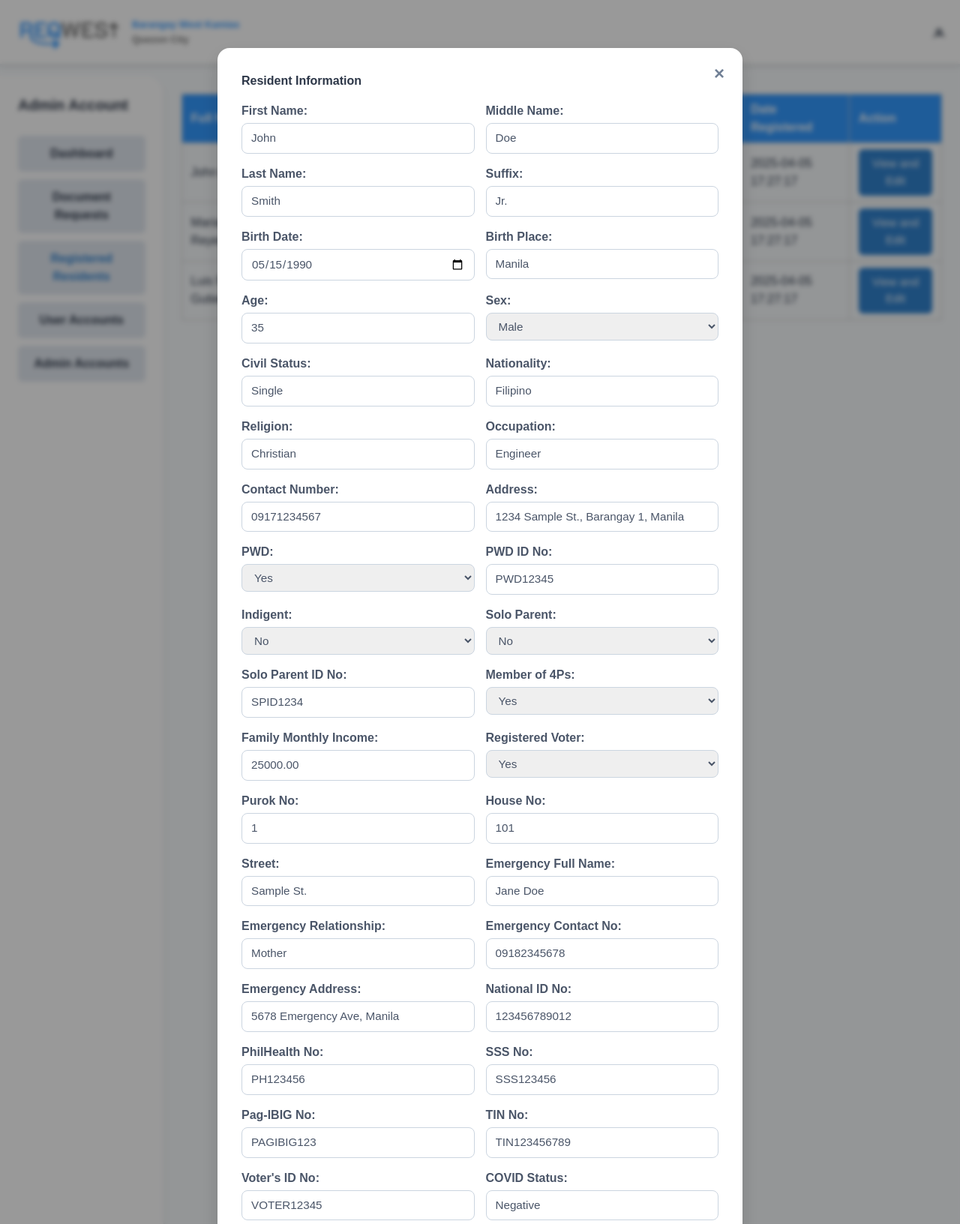
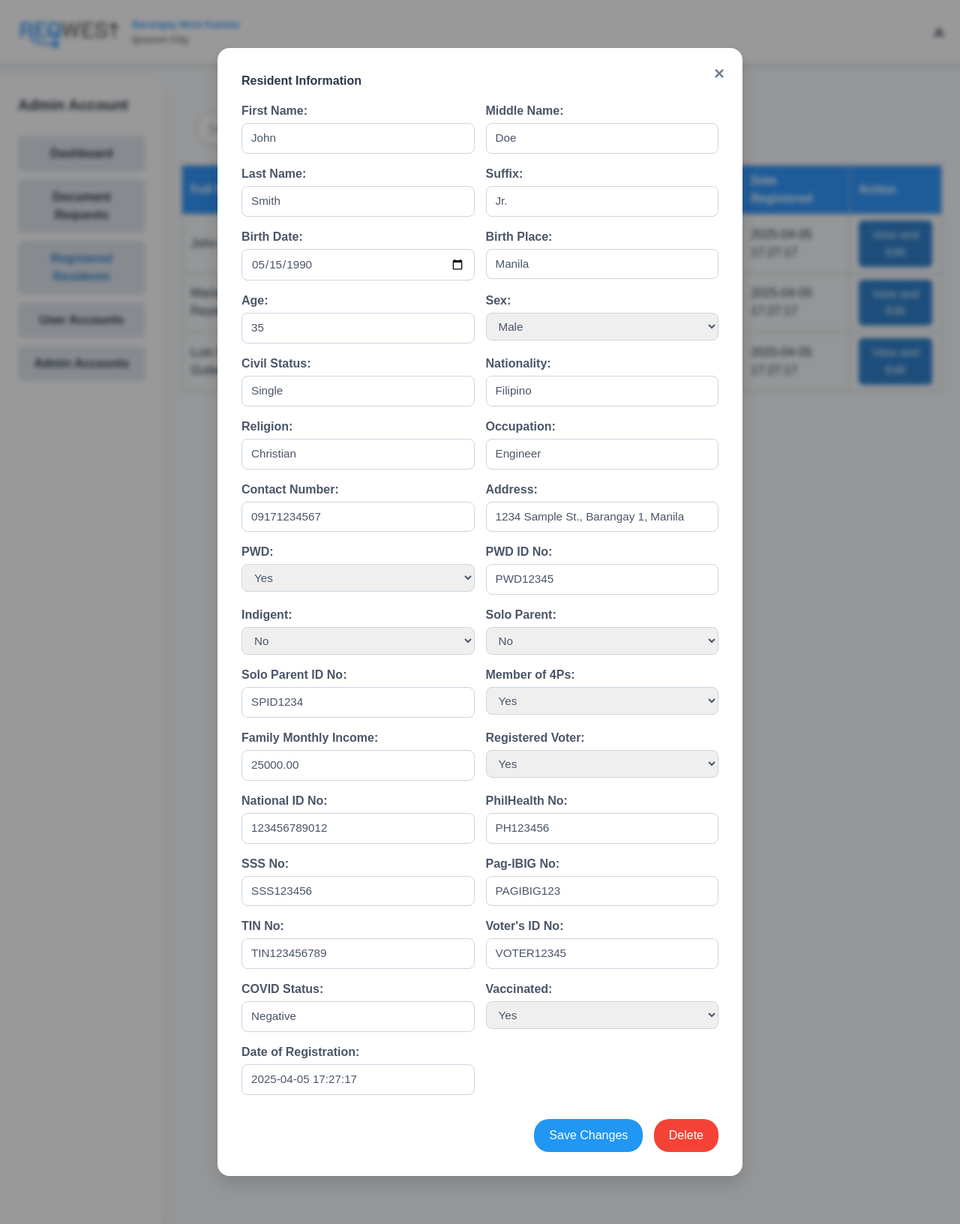
Before and after one commit to Euroboss213/Capstone-DIT3-2, a PHP site: page /admin/adminResidents.php in a window 1280 px wide, after a click on "View and Edit". Shown: the whole page at 75% size. Run offline with PHP 8.4, Linux system fonts and the light colour scheme; data comes from the database, SQL or seed files in the repository.

Commit message:
updated residents page

```diff
--- a/admin/adminResidents.php
+++ b/admin/adminResidents.php
@@ -44,6 +44,11 @@
 
     <!-- Main Content -->
     <main class="main-content">
+    <div class="top-bar">
+  <input type="text" id="searchInput" placeholder="Search residents..." class="search-bar" onkeyup="filterTable()" />
+  <button class="add-btn" onclick="openNewResidentModal()">+ Add New Resident</button>
+  </div>
+
       <?php
       $conn = new mysqli("localhost", "root", "", "admin");
       if ($conn->connect_error) {
@@ -106,7 +111,6 @@
     <select id="sex" name="sex">
         <option value="Male">Male</option>
         <option value="Female">Female</option>
-        <option value="Other">Other</option>
     </select>
 </label>
 <label>Civil Status: <input type="text" id="civil_status" name="civil_status" /></label>
@@ -148,13 +152,6 @@
         <option value="No">No</option>
     </select>
 </label>
-<label>Purok No: <input type="text" id="purok_no" name="purok_no" /></label>
-<label>House No: <input type="text" id="house_no" name="house_no" /></label>
-<label>Street: <input type="text" id="street" name="street" /></label>
-<label>Emergency Full Name: <input type="text" id="emergency_full_name" name="emergency_full_name" /></label>
-<label>Emergency Relationship: <input type="text" id="emergency_relationship" name="emergency_relationship" /></label>
-<label>Emergency Contact No: <input type="text" id="emergency_contact_no" name="emergency_contact_no" /></label>
-<label>Emergency Address: <input type="text" id="emergency_address" name="emergency_address" /></label>
 <label>National ID No: <input type="text" id="national_id_no" name="national_id_no" /></label>
 <label>PhilHealth No: <input type="text" id="philhealth_no" name="philhealth_no" /></label>
 <label>SSS No: <input type="text" id="sss_no" name="sss_no" /></label>
@@ -169,21 +166,95 @@
     </select>
 </label>
 <label>Date of Registration: <input type="text" id="date_of_registration" name="date_of_registration" readonly /></label>
-<label>Date of Death: <input type="date" id="date_of_death" name="date_of_death" /></label>
-<label>Alive or Deceased:
-    <select id="alive_or_deceased" name="alive_or_deceased">
-        <option value="Alive">Alive</option>
-        <option value="Deceased">Deceased</option>
-    </select>
-</label>
-
             </div>
             <div class="modal-footer">
-              <button type="submit">Save Changes</button>
+            <button type="submit" class="save-btn">Save Changes</button>
+            <button type="button" class="delete-btn" onclick="deleteResident()">Delete</button>
             </div>
           </form>
         </div>
       </div>
+
+      <div id="addModal" class="modal">
+  <div class="modal-content">
+    <span class="close-btn" onclick="closeAddModal()">&times;</span>
+    <h2>Add New Resident</h2>
+    <form id="addResidentForm">
+      <div class="form-grid">
+        <!-- Use same input structure as edit modal but with unique IDs if needed -->
+        <label>First Name: <input type="text" name="first_name" required /></label>
+        <label>Middle Name: <input type="text" name="middle_name" /></label>
+        <label>Last Name: <input type="text" name="last_name" required /></label>
+        <label>Suffix: <input type="text" name="suffix" /></label>
+        <label>Birth Date: <input type="date" name="birth_date" /></label>
+        <label>Birth Place: <input type="text" name="birth_place" /></label>
+        <label>Age: <input type="number" name="age" /></label>
+        <label>Sex:
+          <select name="sex">
+            <option value="Male">Male</option>
+            <option value="Female">Female</option>
+          </select>
+        </label>
+        <label>Civil Status: <input type="text" name="civil_status" /></label>
+        <label>Nationality: <input type="text" name="nationality" /></label>
+        <label>Religion: <input type="text" name="religion" /></label>
+        <label>Occupation: <input type="text" name="occupation" /></label>
+        <label>Contact Number: <input type="text" name="contact_number" /></label>
+        <label>Address: <input type="text" name="address" /></label>
+        <label>PWD:
+          <select name="pwd">
+            <option value="Yes">Yes</option>
+            <option value="No">No</option>
+          </select>
+        </label>
+        <label>PWD ID No: <input type="text" name="pwd_id_no" /></label>
+        <label>Indigent:
+          <select name="indigent">
+            <option value="Yes">Yes</option>
+            <option value="No">No</option>
+          </select>
+        </label>
+        <label>Solo Parent:
+          <select name="solo_parent">
+            <option value="Yes">Yes</option>
+            <option value="No">No</option>
+          </select>
+        </label>
+        <label>Solo Parent ID No: <input type="text" name="solo_parent_id_no" /></label>
+        <label>Member of 4Ps:
+          <select name="member_4ps">
+            <option value="Yes">Yes</option>
+            <option value="No">No</option>
+          </select>
+        </label>
+        <label>Family Monthly Income: <input type="number" step="0.01" name="family_monthly_income" /></label>
+        <label>Registered Voter:
+          <select name="registered_voter">
+            <option value="Yes">Yes</option>
+            <option value="No">No</option>
+          </select>
+        </label>
+        <label>National ID No: <input type="text" name="national_id_no" /></label>
+        <label>PhilHealth No: <input type="text" name="philhealth_no" /></label>
+        <label>SSS No: <input type="text" name="sss_no" /></label>
+        <label>Pag-IBIG No: <input type="text" name="pagibig_no" /></label>
+        <label>TIN No: <input type="text" name="tin_no" /></label>
+        <label>Voter's ID No: <input type="text" name="voters_id_no" /></label>
+        <label>COVID Status: <input type="text" name="covid_status" /></label>
+        <label>Vaccinated:
+          <select name="vaccinated">
+            <option value="Yes">Yes</option>
+            <option value="No">No</option>
+          </select>
+        </label>
+      </div>
+      <div class="modal-footer">
+        <button type="submit" class="save-btn">Add Resident</button>
+      </div>
+    </form>
+  </div>
+</div>
+
     </main>
   </div>
 </body>
--- a/js/adminResidents_script.js
+++ b/js/adminResidents_script.js
@@ -1,6 +1,7 @@
 const profileButton = document.getElementById('profileButton');
 const dropdownMenu = document.getElementById('dropdownMenu');
 const modal = document.getElementById("infoModal");
+const addModal = document.getElementById("addModal");
 
 profileButton.addEventListener('click', (e) => {
   e.stopPropagation();
@@ -62,3 +63,95 @@ document.getElementById('residentForm').addEventListener('submit', function(e) {
     alert('There was an error processing your request.');
   });
 });
+
+function filterTable() {
+  const input = document.getElementById("searchInput");
+  const filter = input.value.toLowerCase();
+  const table = document.querySelector(".residents-table");
+  const rows = table.getElementsByTagName("tr");
+
+  // Start from 1 to skip the table header
+  for (let i = 1; i < rows.length; i++) {
+    const cells = rows[i].getElementsByTagName("td");
+    let found = false;
+
+    for (let j = 0; j < cells.length - 1; j++) { // exclude the "Action" column
+      const cell = cells[j];
+      if (cell.textContent.toLowerCase().includes(filter)) {
+        found = true;
+        break;
+      }
+    }
+
+    rows[i].style.display = found ? "" : "none";
+  }
+}
+
+// Show add modal
+function openNewResidentModal() {
+  document.getElementById("addResidentForm").reset();
+  addModal.style.display = "block";
+}
+
+// Close add modal
+function closeAddModal() {
+  addModal.style.display = "none";
+}
+
+// Close modals if click outside
+window.addEventListener("click", function (e) {
+  if (e.target === addModal) closeAddModal();
+});
+
+document.getElementById('addResidentForm').addEventListener('submit', function(e) {
+  e.preventDefault();
+
+  const formData = new FormData(this);
+
+  fetch('../php/add_resident.php', {
+    method: 'POST',
+    body: formData
+  })
+  .then(res => res.json())
+  .then(data => {
+    if (data.success) {
+      alert("Resident added successfully.");
+      closeAddModal();
+      location.reload();
+    } else {
+      alert("Failed to add resident.");
+    }
+  })
+  .catch(error => {
+    console.error("Error:", error);
+    alert("There was a problem adding the resident.");
+  });
+});
+
+function deleteResident() {
+  const id = document.getElementById('id').value;
+  if (!id) {
+    alert("No resident selected.");
+    return;
+  }
+
+  if (confirm("Are you sure you want to delete this resident?")) {
+    fetch(`../php/delete_resident.php?id=${id}`, {
+      method: 'GET'
+    })
+    .then(response => response.json())
+    .then(data => {
+      if (data.success) {
+        alert("Resident deleted successfully.");
+        closeModal();
+        location.reload(); // Reload to update the table
+      } else {
+        alert("Failed to delete resident.");
+      }
+    })
+    .catch(error => {
+      console.error('Error:', error);
+      alert("An error occurred while deleting the resident.");
+    });
+  }
+}
--- a/styles/adminResidents_style.css
+++ b/styles/adminResidents_style.css
@@ -288,3 +288,74 @@ body {
 #registered-residents {
   color: #3182ce; /* Set font color to #3182ce */
 }
+/* Search bar styling */
+.search-bar {
+  width: 100%;
+  max-width: 300px;
+  padding: 10px 16px;
+  margin: 20px 0 10px 0; /* top right bottom left */
+  display: block;
+  font-size: 15px;
+  font-family: 'Segoe UI', sans-serif;
+  color: #333;
+  background-color: #fff;
+  border: 1.5px solid #ccc;
+  border-radius: 25px;
+  box-shadow: 0 2px 6px rgba(0, 0, 0, 0.06);
+  transition: all 0.2s ease;
+}
+
+.search-bar:focus {
+  outline: none;
+  border-color: #3182ce;
+  box-shadow: 0 0 0 3px rgba(76, 175, 80, 0.15);
+}
+.top-bar {
+  display: flex;
+  justify-content: flex-start;
+  align-items: center;
+  gap: 15px;
+  margin: 20px 0 10px 20px;
+}
+
+.add-btn {
+  padding: 10px 16px;
+  background-color: #4CAF50;
+  color: white;
+  border: none;
+  border-radius: 25px;
+  font-size: 14px;
+  cursor: pointer;
+  transition: background-color 0.2s ease;
+}
+
+.add-btn:hover {
+  background-color: #45a049;
+}
+
+.save-btn {
+  padding: 10px 20px;
+  background-color: #2196F3;
+  color: #fff;
+  border: none;
+  border-radius: 20px;
+  cursor: pointer;
+}
+
+.save-btn:hover {
+  background-color: #1e87db;
+}
+
+.delete-btn {
+  padding: 10px 20px;
+  background-color: #f44336;
+  color: white;
+  border: none;
+  border-radius: 20px;
+  margin-left: 10px;
+  cursor: pointer;
+}
+
+.delete-btn:hover {
+  background-color: #da190b;
+}
```
Also changed, not shown: admin/update_resident.php (deleted, +0 -168 lines), php/add_resident.php (added, +72 -0 lines), php/delete_resident.php (added, +28 -0 lines).
